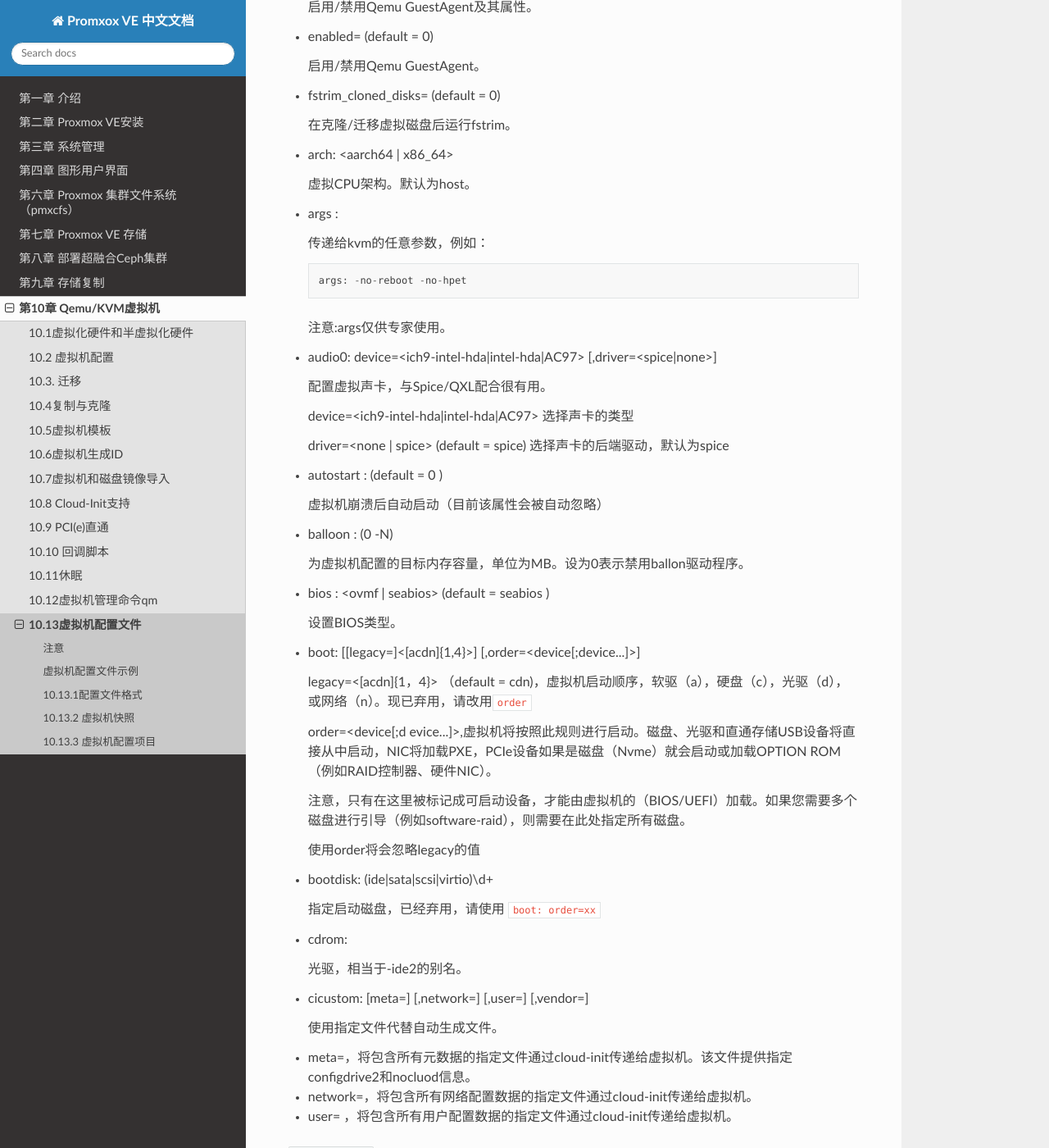
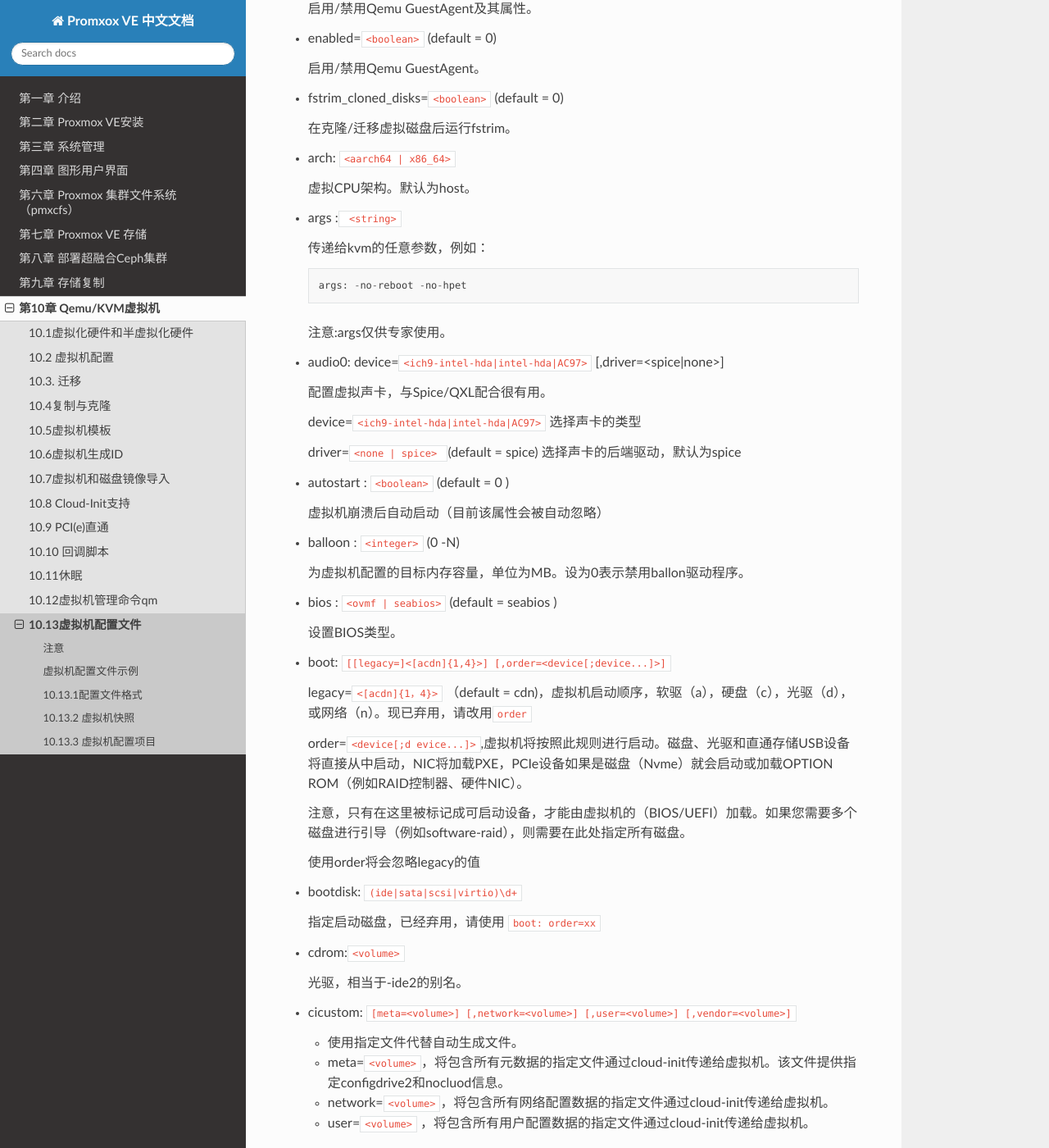
Before and after one commit to jiangcuo/pve-doc-cn, a Sphinx documentation site: the page built from source/QemuKvm/vmconf.md, in a window 1280 px wide and 1400 px high, scrolled down 1688 px. Shown: the whole window at 82% size. Built offline with Sphinx 7.4.7 and the Read the Docs theme 2.0.0, drawn with Linux system fonts in a browser that asks for light colours; pages that are not in the unit, such as notebooks, are missing from menus; some of the changed text lies outside the part shown.

Commit message:
Update vmconf.md

```diff
--- a/source/QemuKvm/vmconf.md
+++ b/source/QemuKvm/vmconf.md
@@ -87,51 +87,51 @@ snaptime: 1457170803
 
   注意:args仅供专家使用。
 
-- audio0: device=<ich9-intel-hda|intel-hda|AC97> [,driver=<spice|none>]
+- audio0: device=`<ich9-intel-hda|intel-hda|AC97>` [,driver=<spice|none>]
 
   配置虚拟声卡，与Spice/QXL配合很有用。
 
-  device=<ich9-intel-hda|intel-hda|AC97> 选择声卡的类型
+  device=`<ich9-intel-hda|intel-hda|AC97>` 选择声卡的类型
 
-  driver=<none | spice> (default = spice) 选择声卡的后端驱动，默认为spice
+  driver=`<none | spice> `(default = spice) 选择声卡的后端驱动，默认为spice
 
 
-- autostart : <boolean> (default = 0 )
+- autostart : `<boolean>` (default = 0 )
 
   虚拟机崩溃后自动启动（目前该属性会被自动忽略）
 
-- balloon : <integer> (0 -N)
+- balloon : `<integer>` (0 -N)
 
   为虚拟机配置的目标内存容量，单位为MB。设为0表示禁用ballon驱动程序。
 
-- bios : <ovmf | seabios> (default = seabios )
+- bios : `<ovmf | seabios>` (default = seabios )
 
   设置BIOS类型。
 
-- boot: [[legacy=]<[acdn]{1,4}>] [,order=<device[;device...]>]
+- boot: `[[legacy=]<[acdn]{1,4}>] [,order=<device[;device...]>]`
 
-  legacy=<[acdn]{1，4}> （default = cdn)，虚拟机启动顺序，软驱（a），硬盘（c），光驱（d），或网络（n）。现已弃用，请改用`order`
+  legacy=`<[acdn]{1，4}>` （default = cdn)，虚拟机启动顺序，软驱（a），硬盘（c），光驱（d），或网络（n）。现已弃用，请改用`order`
 
-  order=<device[;d evice...]>,虚拟机将按照此规则进行启动。磁盘、光驱和直通存储USB设备将直接从中启动，NIC将加载PXE，PCIe设备如果是磁盘（Nvme）就会启动或加载OPTION ROM（例如RAID控制器、硬件NIC）。
+  order=`<device[;d evice...]>`,虚拟机将按照此规则进行启动。磁盘、光驱和直通存储USB设备将直接从中启动，NIC将加载PXE，PCIe设备如果是磁盘（Nvme）就会启动或加载OPTION ROM（例如RAID控制器、硬件NIC）。
 
   注意，只有在这里被标记成可启动设备，才能由虚拟机的（BIOS/UEFI）加载。如果您需要多个磁盘进行引导（例如software-raid），则需要在此处指定所有磁盘。
 
   使用order将会忽略legacy的值
 
-- bootdisk: (ide|sata|scsi|virtio)\d+
+- bootdisk: `(ide|sata|scsi|virtio)\d+`
 
   指定启动磁盘，已经弃用，请使用 `boot: order=xx`
 
-- cdrom:<volume>
+- cdrom:`<volume>`
 
   光驱，相当于-ide2的别名。
 
-- cicustom: [meta=<volume>] [,network=<volume>] [,user=<volume>] [,vendor=<volume>]
+- cicustom: `[meta=<volume>] [,network=<volume>] [,user=<volume>] [,vendor=<volume>]
+`
+  - 使用指定文件代替自动生成文件。
 
-  使用指定文件代替自动生成文件。
+  - meta=`<volume>`，将包含所有元数据的指定文件通过cloud-init传递给虚拟机。该文件提供指定configdrive2和nocluod信息。
 
- - meta=<volume>，将包含所有元数据的指定文件通过cloud-init传递给虚拟机。该文件提供指定configdrive2和nocluod信息。
+  - network=`<volume>`，将包含所有网络配置数据的指定文件通过cloud-init传递给虚拟机。
 
- - network=<volume>，将包含所有网络配置数据的指定文件通过cloud-init传递给虚拟机。
-
- - user=<volume> ，将包含所有用户配置数据的指定文件通过cloud-init传递给虚拟机。
+  - user=`<volume>` ，将包含所有用户配置数据的指定文件通过cloud-init传递给虚拟机。
```
Also changed, not shown: other parts of source/QemuKvm/vmconf.md (+6 -6 lines).
